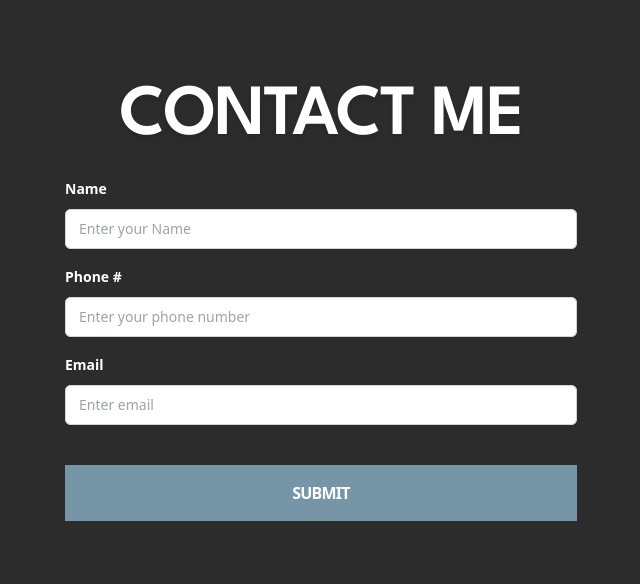
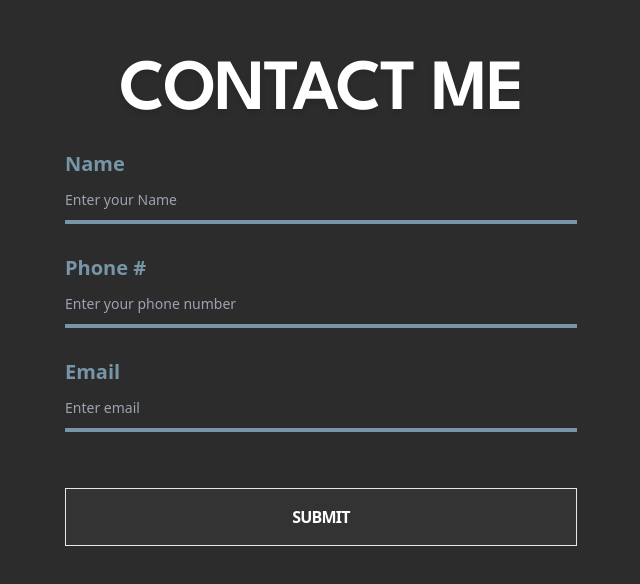
Before and after one commit to jablancTheDesigner/Jablanc-v3, a Next.js app: page / in a window 1280 px wide. Shown: the part 1868-2452 px from the top of the page, without its empty margins (319-959 px from the left). Built offline with nearby package versions, Linux system fonts and the light colour scheme.

Commit message:
Date change and contact edits

```diff
--- a/components/Contact.tsx
+++ b/components/Contact.tsx
@@ -66,7 +66,7 @@ const Contact = (): ReactElement => {
                     </div>
                     <button
                         type="submit"
-                        className="app-button mt-6 !bg-primary">
+                        className="app-button mt-6 border">
                         Submit
                     </button>
                 </form>
--- a/components/CurrentLocation.tsx
+++ b/components/CurrentLocation.tsx
@@ -3,7 +3,7 @@ import {TiLocationOutline} from "react-icons/ti";
 const CurrentLocation = () => {
     return (
         <p className="absolute md:fixed left-0 right-0 md:right-auto bottom-auto md:bottom-0 top-0 md:top-auto mx-auto md:mx-0 py-4 px-8 z-10 text-white items-center justify-center md:justify-start hidden md:flex">
-            <TiLocationOutline /> Alpharetta, GA
+            <TiLocationOutline />  Austin, TX
         </p>
     )
 }
--- a/components/Hero.tsx
+++ b/components/Hero.tsx
@@ -1,5 +1,4 @@
 import { ReactElement } from "react";
-import Link from "next/link";
 import { motion } from "framer-motion";
 import { JBHeroType } from "../src/dataTypes";
 import {
--- a/components/Input.tsx
+++ b/components/Input.tsx
@@ -12,7 +12,7 @@ interface InputData {
 const Input = (inputData: InputData) => {
     return (
         <>
-            <label htmlFor="first-name" className="block text-sm font-semibold leading-6 text-white mb-2">
+            <label htmlFor="first-name" className="block text-xl font-semibold leading-6 text-primary mb-1">
                 {inputData.label}
             </label>
             <input
@@ -22,7 +22,8 @@ const Input = (inputData: InputData) => {
                 value={inputData.value}
                 onChange={inputData.onChangeHandler}
                 placeholder={inputData.placeholder ?? ""}
-                className="block w-full rounded-md border-0 px-3.5 py-2 text-gray-900 shadow-sm ring-1 ring-inset ring-gray-300 placeholder:text-gray-400 focus:ring-2 focus:ring-inset focus:ring-indigo-600 sm:text-sm sm:leading-6" />
+                className="block w-full rounded-md border-0 px-0 py-2 text-white shadow-sm ring-0 placeholder:text-gray-400 focus:ring-transparent sm:text-sm sm:leading-6 bg-transparent outline-none" />
+                <div className="block w-full h-1 bg-primary mb-4"></div>
         </>
     )
 }
--- a/components/Layout.tsx
+++ b/components/Layout.tsx
@@ -2,8 +2,6 @@ import React, { FC, ReactElement, useState, createContext } from "react";
 import Nav from "./Nav";
 import SocialLinks from "./SocialLinks";
 import PortfolioContextProvider, { usePortfolioContext } from "../context/PortfolioContext";
-import Loader from "./Loader";
-import Body from "./Body";
 import CurrentLocation from "./CurrentLocation";
 
 const Layout = ({ children }): ReactElement => {
--- a/pages/index.tsx
+++ b/pages/index.tsx
@@ -1,7 +1,5 @@
-import Layout from "../components/Layout";
 import Hero from "../components/Hero";
 import Head from "next/head";
-import PageWrapper from "../components/PageWrapper";
 import ProjectsList from "../components/ProjectsList";
 import SelectedProject from "../components/SelectedProject";
 import Contact from "../components/Contact";
@@ -11,7 +9,6 @@ export default function Home() {
   const helloText: string = `Hi I'm Jahmal`;
   const heroText: string = "Frontend Engineer & Graphic Designer";
   const heroButtonText: string = "The Work";
-  const bgWords: string[] = ["FrontEnd", "Developer", "Designer", "Engineer"];
   return (
     <>
       <Head>
@@ -24,7 +21,6 @@ export default function Home() {
           title={helloText}
           subTitle={heroText}
           buttonText={heroButtonText}
-          bgText={bgWords}
         />
         <ProjectsList />
         <SelectedProject />
```
